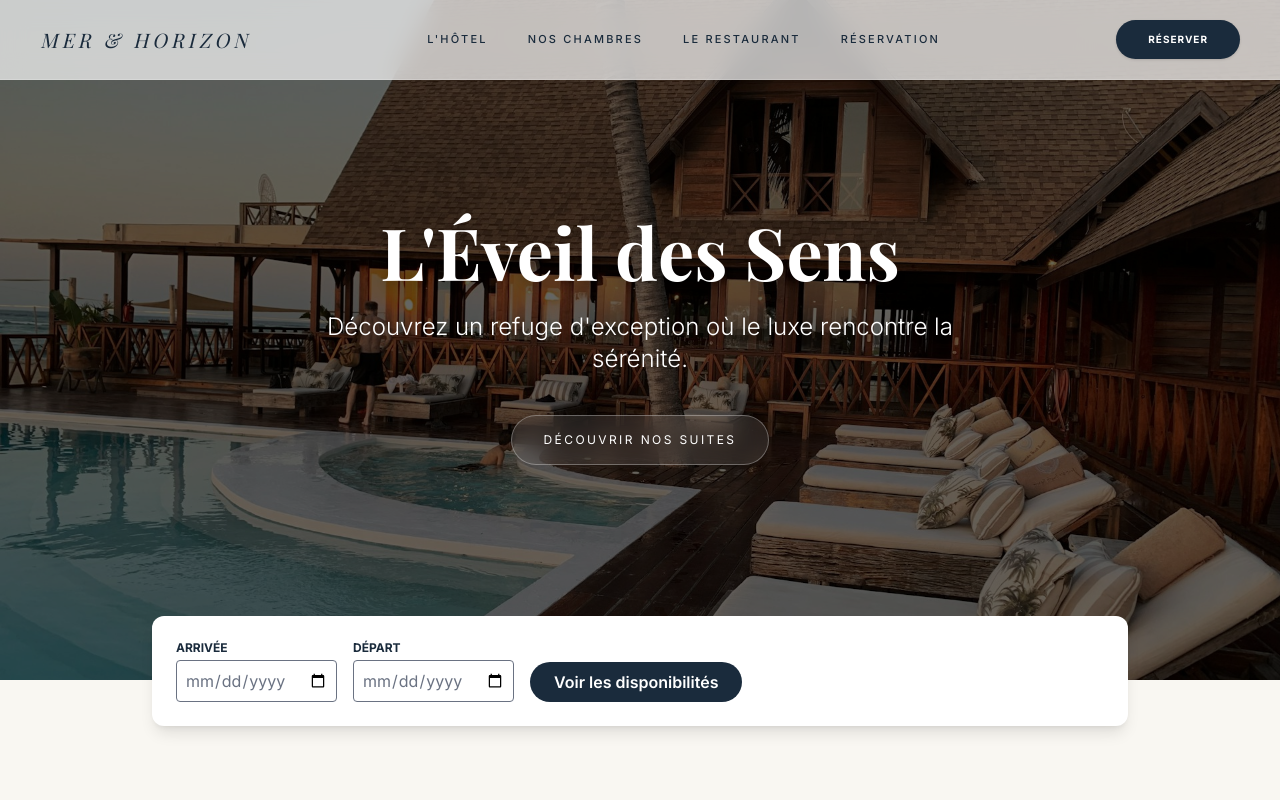
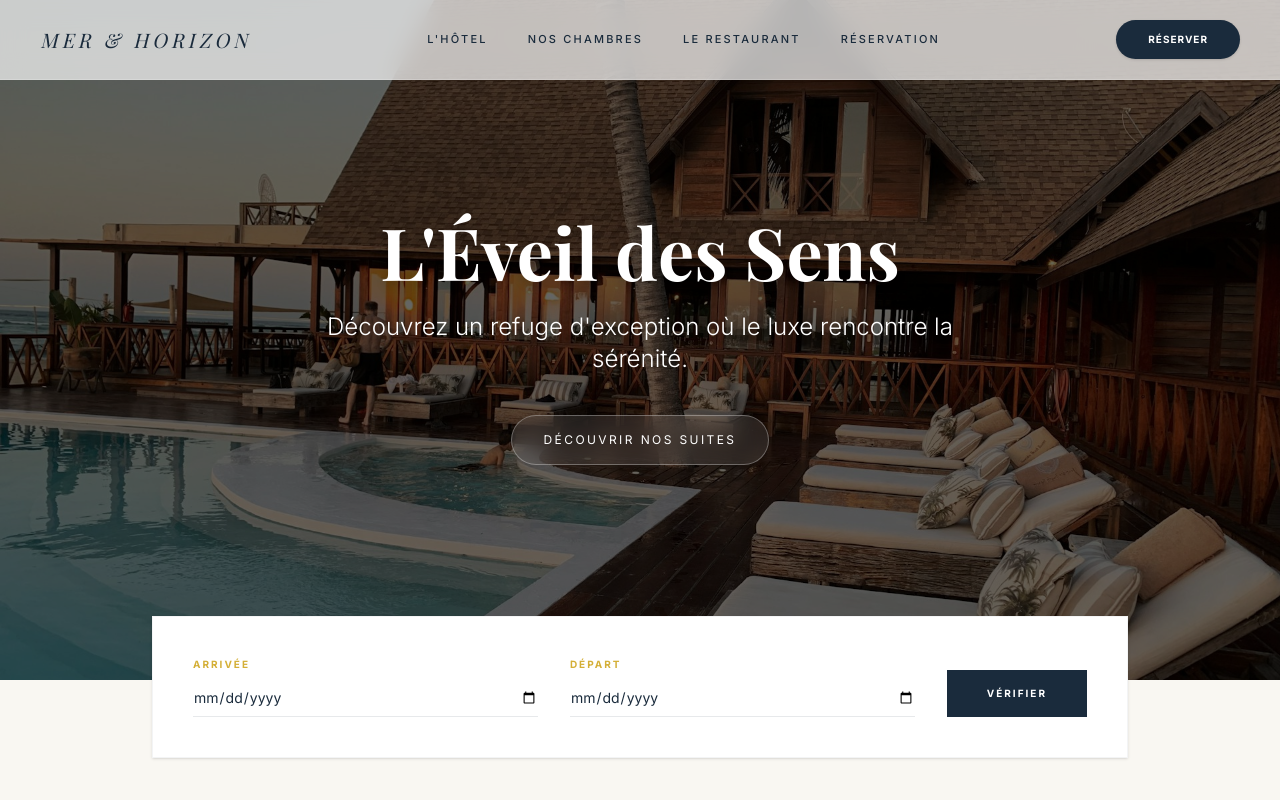
Before and after one commit to BarruelJ/Site-vitrine-h-telier-Next.js-Tailwind-CSS, a Next.js app: page / in a window 1280 px wide. Shown: the top 800 px of the page. Built offline with nearby package versions, Linux system fonts and the light colour scheme; a web font is replaced by a local one.

Commit message:
MAJ style BookingForm

```diff
--- a/src/components/sections/BookingForm.js
+++ b/src/components/sections/BookingForm.js
@@ -1,94 +1,90 @@
 "use client";
+import { useState } from 'react';
 import Image from 'next/image';
-import { useState } from 'react';
 import { ROOMS } from '@/data/roomsData';
 
 export default function BookingForm() {
     const [checkIn, setCheckIn] = useState("");
     const [checkOut, setCheckOut] = useState("");
     const [showRooms, setShowRooms] = useState(false);
-    const today = new Date().toISOString().split("T")[0];
-    const [selectedRoom, setSelectedRoom] = useState(null);
 
-    const calculateNights = () => {
+    const nights = (() => {
         if (!checkIn || !checkOut) return 0;
-        const diff = new Date(checkOut) - new Date(checkIn);
+        const diff = new Date(checkOut).getTime() - new Date(checkIn).getTime();
         return Math.ceil(diff / (1000 * 60 * 60 * 24));
-    };
-
-    const nights = calculateNights();
-
-    const handleSelect = (room) => {
-        setSelectedRoom(room);
-        const total = room.price * nights;
-        alert(`Confirmation : ${room.name}\nSéjour de ${nights} nuits\nMontant total : ${total}€`);
-    };
+    })();
 
     return (
-        <div className="bg-white p-6 rounded-xl shadow-lg border-gray-100">
-            <div className="flex flex-wrap gap-4 items-end">
-                <div className="flex flex-col gap-1">
-                    <label className="text-xs font-bold uppercase text-hotel-abysse">Arrivée</label>
+        <div className="relative z-20 max-w-5xl mx-auto -mt-12 bg-white p-8 md:p-10 shadow-sm border border-hotel-abysse/5">
+            {/* Formulaire Principal */}
+            <div className="flex flex-col md:flex-row gap-8 items-end justify-between">
+                <div className="flex-1 grid grid-cols-1 md:grid-cols-2 gap-8 w-full">
+                    <div className="flex flex-col gap-2">
+                        <label className="text-[10px] uppercase tracking-[0.2em] font-bold text-hotel-gold">Arrivée</label>
                         <input
-                        type="date" min={today} value={checkIn}
-                        onChange={(e) => {
-                            setCheckIn(e.target.value);
-                            if (checkOut && e.target.value >= checkOut) setCheckOut("");
-                        }}
-                        className="border p-2 rounded text-gray-500"
+                            type="date" value={checkIn}
+                            onChange={(e) => setCheckIn(e.target.value)}
+                            className="bg-transparent border-b border-hotel-abysse/10 py-2 text-sm text-hotel-abysse focus:outline-none focus:border-hotel-gold transition-colors cursor-pointer"
                         />
                     </div>
-                <div className="flex flex-col gap-1">
-                    <label className="text-xs font-bold uppercase text-hotel-abysse">Départ</label>
+                    <div className="flex flex-col gap-2">
+                        <label className="text-[10px] uppercase tracking-[0.2em] font-bold text-hotel-gold">Départ</label>
                         <input
-                        type="date" min={checkIn || today} value={checkOut}
+                            type="date" value={checkOut}
                             onChange={(e) => setCheckOut(e.target.value)}
-                        className="border p-2 rounded text-gray-500"
+                            className="bg-transparent border-b border-hotel-abysse/10 py-2 text-sm text-hotel-abysse focus:outline-none focus:border-hotel-gold transition-colors cursor-pointer"
                         />
                     </div>
+                </div>
+
                 <button
-                    onClick={() => {
-                        if (nights > 0) setShowRooms(true);
-                        else alert("Choisissez des dates valides");
-                    }}
-                    className="bg-hotel-abysse text-white px-6 py-2 rounded-full font-semibold hover:bg-hotel-gold transition cursor-pointer"
+                    onClick={() => nights > 0 ? setShowRooms(true) : alert("Sélectionnez vos dates")}
+                    className="w-full md:w-auto bg-hotel-abysse text-hotel-white px-10 py-4 text-[10px] uppercase tracking-[0.2em] font-bold hover:bg-hotel-gold transition-all duration-500 cursor-pointer"
                 >
-                    Voir les disponibilités
+                    Vérifier
                 </button>
             </div>
 
-            {showRooms && nights > 0 && (
-                <div className="mt-8 pt-8 border-t border-gray-100">
-                    <h2 className="text-xl font-bold mb-4 text-gray-800 text-center">
-                        Résultats pour {nights} {nights > 1 ? 'nuits' : 'nuit'}
+            {/* Animation */}
+            <div className={`grid transition-[grid-template-rows,margin] duration-700 ease-in-out ${showRooms && nights > 0 ? 'grid-rows-[1fr] mt-16' : 'grid-rows-[0fr] mt-0'
+                }`}>
+                <div className="overflow-hidden">
+                    <div className="pt-12 border-t border-hotel-abysse/5">
+                        <div className="flex justify-between items-center mb-10">
+                            <h2 className="text-3xl font-serif italic text-hotel-abysse">
+                                Disponibilités pour {nights} {nights > 1 ? 'nuits' : 'nuit'}
                             </h2>
-                    <div className="grid grid-cols-1 md:grid-cols-3 gap-6">
+                            <button
+                                onClick={() => setShowRooms(false)}
+                                className="text-[10px] uppercase tracking-widest text-hotel-abysse/40 hover:text-hotel-gold transition-colors cursor-pointer p-2"
+                            >
+                                Fermer ✕
+                            </button>
+                        </div>
+
+                        <div className="grid grid-cols-1 md:grid-cols-3 gap-10">
                             {ROOMS.map(room => (
-                            <div key={room.id} className="border p-5 rounded-xl flex flex-col items-center hover:shadow-md transition">
-                                <div className="relative w-full h-48 mb-4 overflow-hidden rounded-lg">
+                                <div key={room.id} className="group flex flex-col">
+                                    <div className="relative aspect-3/4 mb-6 overflow-hidden">
                                         <Image
-                                    src={room.image}
-                                    alt={room.name}
-                                    fill
-                                    className="object-cover group-hover:scale-110 transition-transform duration-700"
+                                            src={room.image} alt={room.name} fill
+                                            className="object-cover group-hover:scale-105 transition-transform duration-1000"
                                         />
                                     </div>
-                                <h3 className="font-bold text-gray-900">{room.name}</h3>
-                                <p className="text-gray-500 text-sm mb-2">{room.price}€ / nuit</p>
-                                <p className="text-blue-700 font-extrabold text-lg mb-4">
-                                    Total : {room.price * nights}€
+                                    <h3 className="font-serif text-xl text-hotel-abysse mb-1">{room.name}</h3>
+                                    <p className="text-hotel-gold font-serif italic text-lg mb-4 cursor-default">
+                                        {room.price * nights}€
+                                        <span className="text-[10px] font-sans uppercase tracking-widest not-italic text-hotel-abysse/40 ml-2">Total</span>
                                     </p>
-                                <button
-                                    onClick={() => handleSelect(room)}
-                                    className="w-full py-2 bg-slate-100 text-slate-800 rounded-lg font-medium hover:bg-blue-600 hover:text-white transition"
-                                >
+                                    <button className="text-[10px] uppercase tracking-[0.2em] font-bold text-hotel-abysse border-b border-hotel-abysse/10 pb-2 hover:border-hotel-gold transition-all w-fit cursor-pointer">
                                         Sélectionner
                                     </button>
                                 </div>
                             ))}
                         </div>
                     </div>
-            )}
+                </div>
+            </div>
         </div>
     );
 }
--- a/src/components/sections/Features.js
+++ b/src/components/sections/Features.js
@@ -27,7 +27,7 @@ export default function Features() {
                   src={service.image}
                   alt={service.title}
                   fill
-                  className="object-cover group-hover:scale-105 transition-transform duration-1000"
+                  className="object-cover hover:scale-105 transition-transform duration-700 cursor-pointer"
                 />
               </div>
 
--- a/src/components/sections/Room.js
+++ b/src/components/sections/Room.js
@@ -37,7 +37,7 @@ export default function Rooms() {
                   <span className="text-sm font-sans uppercase tracking-widest not-italic mr-2">À partir de</span>
                   {room.price}€
                 </p>
-                <button className="group relative text-[10px] uppercase tracking-[0.2em] font-sans font-bold text-hotel-abysse hover:text-hotel-gold transition-colors duration-500 cursor-pointer w-fit pb-2">
+                <button className="group relative text-[10px] uppercase tracking-[0.2em] font-sans font-bold text-hotel-abysse transition-colors duration-500 cursor-pointer w-fit pb-2">
                   Découvrir la suite
                   <span className="absolute bottom-0 left-1/2 -translate-x-1/2 w-1/2 h-px bg-hotel-gold transition-all duration-500 group-hover:w-full"></span>
                 </button>
```
Lines whose indentation alone changed are shown as unchanged.
